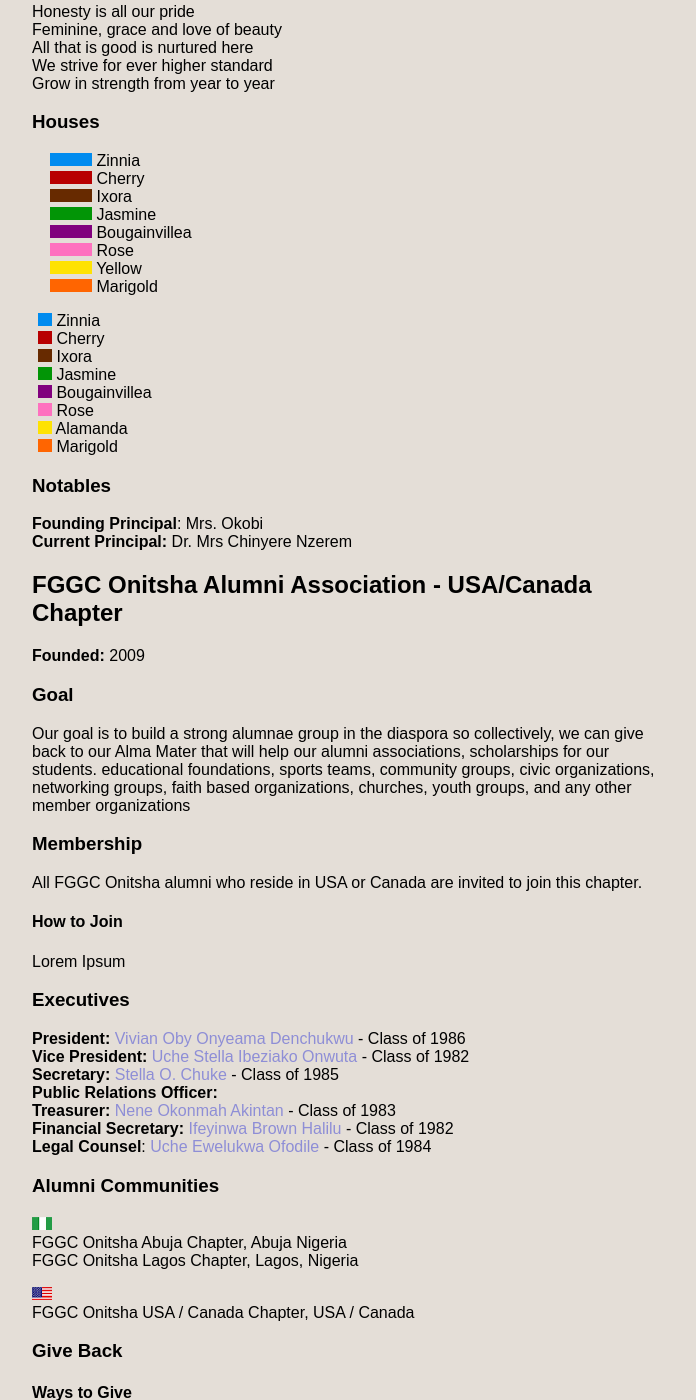
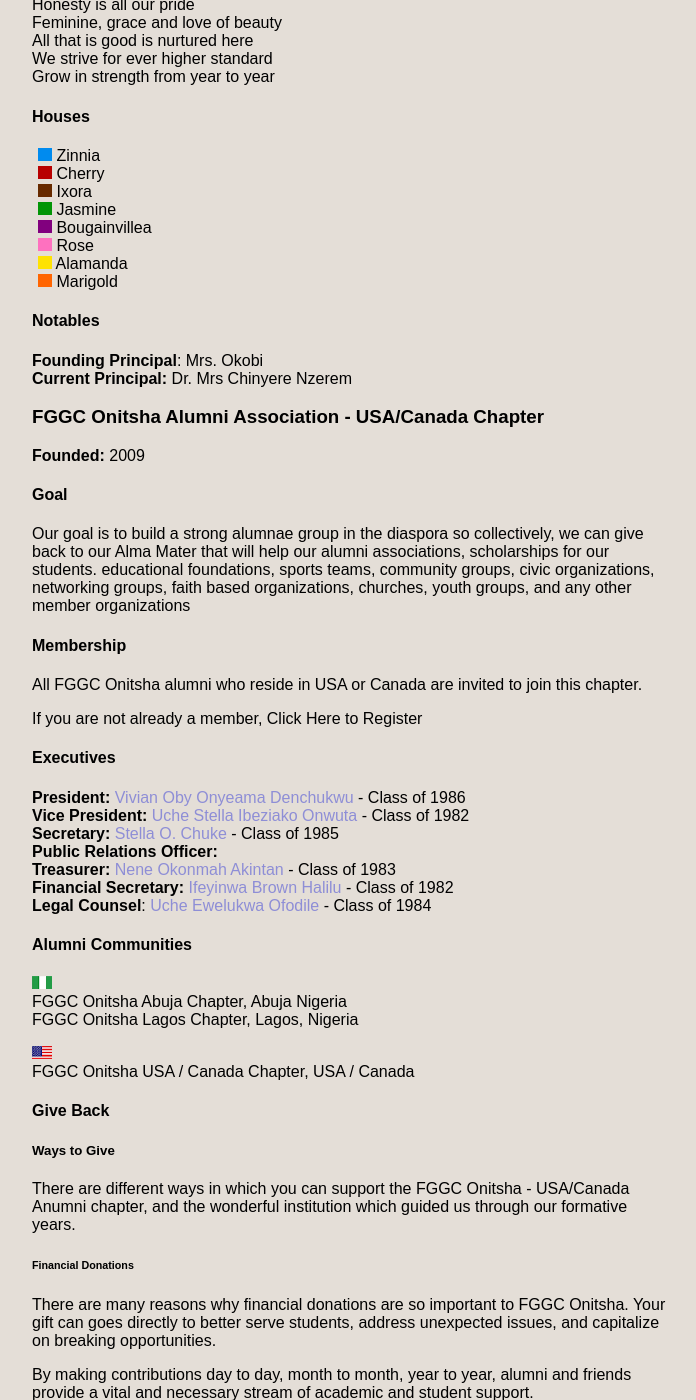
Before and after one commit to fggconitsha/fggconitsha, a Jekyll site: the page built from about.md, in a window 1280 px wide and 1400 px high, scrolled down 869 px. Shown: the whole window, without its empty margins (288-984 px from the left). Built offline with Jekyll 4.4.1, drawn with Linux system fonts in a browser that asks for light colours; nearby versions of some CDN libraries; Markdown is read by kramdown in place of the engine named in the settings.

Commit message:
Changes to About page
Updated image refs and content

```diff
--- a/about.md
+++ b/about.md
@@ -39,44 +39,34 @@ All that is good is nurtured here
 We strive for ever higher standard
 Grow in strength from year to year
 
-### Houses
-![Blue](/images/blue.gif) Zinnia
-![Red](/images/red.gif) Cherry
-![Brown](/images/brown.gif) Ixora
-![Green](/images/green.gif) Jasmine
-![Purple](/images/purple.gif) Bougainvillea
-![Pink](/images/pink.gif) Rose
-![Yellow](/images/yellow.gif) Yellow
-![Orange](/images/orange.gif) Marigold
+#### Houses
+<img src="/images/blue.gif" width="20" height="13" alt="Blue"> Zinnia
+<img src="/images/red.gif" width="20" height="13" alt="Red"> Cherry
+<img src="/images/brown.gif" width="20" height="13" alt="Brown"> Ixora
+<img src="/images/green.gif" width="20" height="13" alt="Green"> Jasmine
+<img src="/images/purple.gif" width="20" height="13" alt="Purple"> Bougainvillea
+<img src="/images/pink.gif" width="20" height="13" alt="Rose"> Rose
+<img src="/images/yellow.gif" width="20" height="13" alt="Yellow"> Alamanda
+<img src="/images/orange.gif" width="20" height="13" alt="Orange"> Marigold
 
-<img src="/images/blue.gif" width="20" height="13"> Zinnia
-<img src="/images/red.gif" width="20" height="13"> Cherry
-<img src="/images/brown.gif" width="20" height="13"> Ixora
-<img src="/images/green.gif" width="20" height="13"> Jasmine
-<img src="/images/purple.gif" width="20" height="13"> Bougainvillea
-<img src="/images/pink.gif" width="20" height="13"> Rose
-<img src="/images/yellow.gif" width="20" height="13"> Alamanda
-<img src="/images/orange.gif" width="20" height="13"> Marigold
-
-### Notables
+#### Notables
 **Founding Principal**: Mrs. Okobi
 **Current Principal:** Dr. Mrs Chinyere Nzerem
 
 
-## FGGC Onitsha Alumni Association - USA/Canada Chapter
+### FGGC Onitsha Alumni Association - USA/Canada Chapter
 **Founded:** 2009
 
-### Goal
+#### Goal
 
 Our goal is to build a strong alumnae group in the diaspora so collectively, we can give back to our Alma Mater that will help our alumni associations, scholarships for our students. educational foundations, sports teams, community groups, civic organizations, networking groups, faith based organizations, churches, youth groups, and any other member organizations
 
-### Membership
+#### Membership
 All FGGC Onitsha alumni who reside in USA or Canada are invited to join this chapter.
 
-#### How to Join
-Lorem Ipsum
+If you are not already a member, Click Here to Register
 
-### Executives
+#### Executives
 
 **President:**  <a href="#mailto:vivian.onyeama@fggconitsha.com" class="email">Vivian Oby Onyeama Denchukwu</a> - Class of 1986
 **Vice President:** <a href="#mailto:stella.ibeziako@fggconitsha.com" class="email">Uche Stella Ibeziako Onwuta </a>- Class of 1982
@@ -87,7 +77,7 @@ Lorem Ipsum
 **Legal Counsel**: <a href="#mailto:uche.ewelukwa@fggconitsha.com" class="email">Uche Ewelukwa Ofodile</a> - Class of 1984
 
 
-### Alumni Communities
+#### Alumni Communities
 <img src="/images/nigflag.gif" width="20" height="13">
 FGGC Onitsha Abuja Chapter, Abuja Nigeria
 FGGC Onitsha Lagos Chapter, Lagos, Nigeria
@@ -95,11 +85,11 @@ FGGC Onitsha Lagos Chapter, Lagos, Nigeria
 <img src="/images/usaflag.gif" width="20" height="13">
 FGGC Onitsha USA / Canada Chapter, USA / Canada
 
-### Give Back
-#### Ways to Give
+#### Give Back
+##### Ways to Give
 There are different ways in which you can support the FGGC Onitsha - USA/Canada Anumni chapter, and the wonderful institution which guided us through our formative years.
 
-##### Financial Donations
+###### Financial Donations
 There are many reasons why financial donations are so important to FGGC Onitsha. Your gift can goes directly to better serve students, address unexpected issues, and capitalize on breaking opportunities.
 
 By making contributions day to day, month to month, year to year, alumni and friends provide a vital and necessary stream of academic and student support.
@@ -111,5 +101,5 @@ By making contributions day to day, month to month, year to year, alumni and fri
 
 To all those that have contributed in any way - **_Thank you so much for your support!_**
 
-##### Join the Alumni Organization
+###### Join the Alumni Organization
 Lorem Ipsum
```
Also changed, not shown: other parts of about.md (+3 -3 lines).
